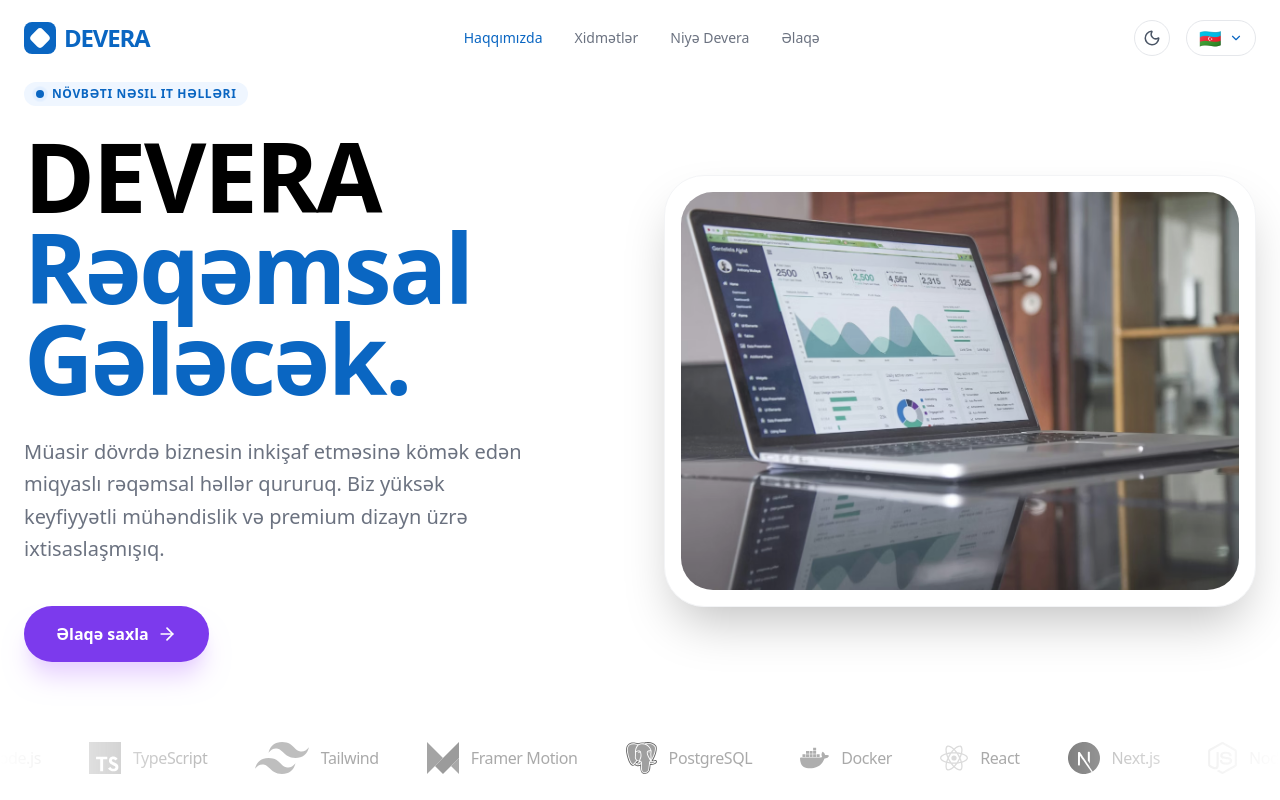
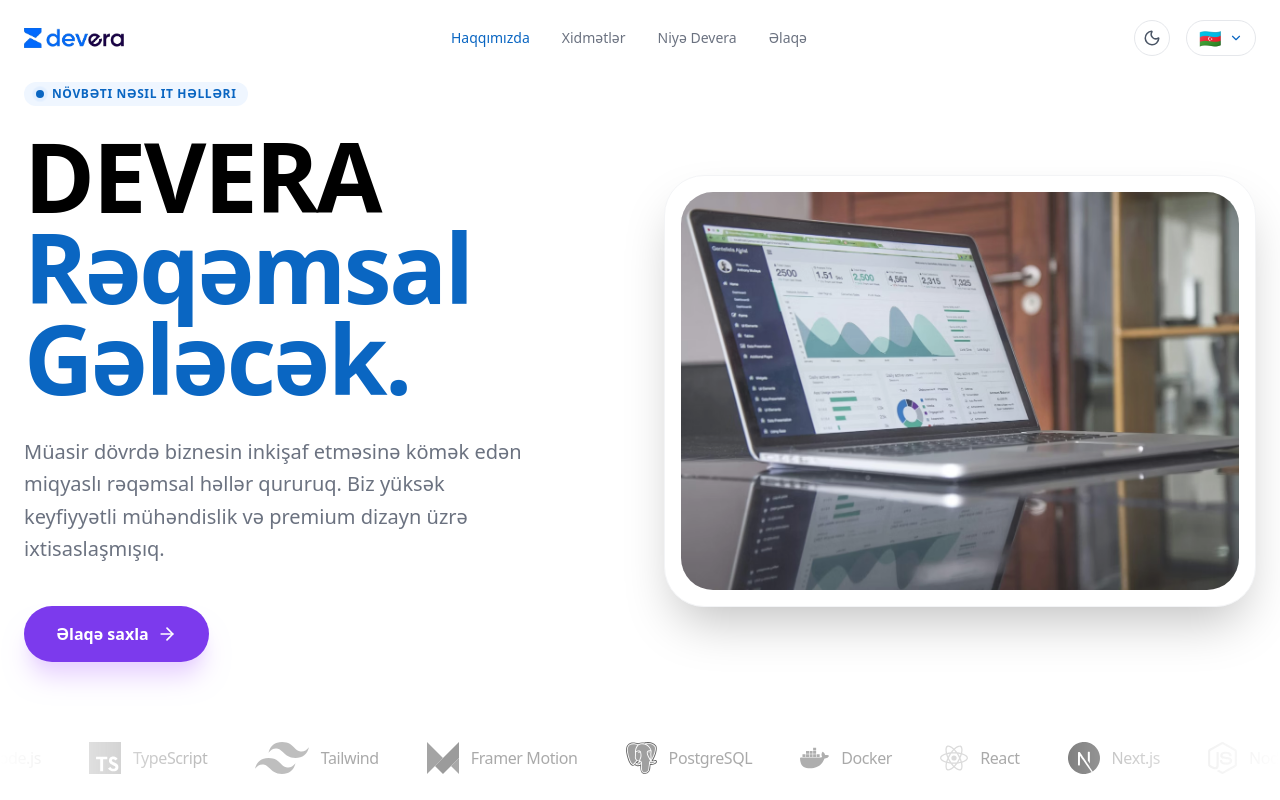
Before and after one commit to NizamSixmetov/devera_webfrontend, a React (Vite) app: page / in a window 1280 px wide. Shown: the top 800 px of the page. Built offline with nearby package versions, Linux system fonts and the light colour scheme.

Commit message:
Implement dynamic logo rendering in Header component based on theme

```diff
--- a/src/Components/Header.tsx
+++ b/src/Components/Header.tsx
@@ -123,10 +123,19 @@ export default function Header() {
           onClick={(e) => scrollToSection(e, "hero")}
           className="text-2xl font-bold tracking-tighter text-[#0A66C2] dark:text-white flex items-center gap-2 shrink-0"
         >
-          <div className="w-8 h-8 bg-[#0A66C2] dark:bg-blue-600 rounded-lg flex items-center justify-center shrink-0">
-            <div className="w-4 h-4 bg-white rounded-sm rotate-45" />
-          </div>
-          DEVERA
+          {theme === "dark" ? (
+            <img
+              src="/logos/devera-dark-logo.png"
+              alt="Devera Dark Logo"
+              className="w-[100px]"
+            />
+          ) : (
+            <img
+              src="/logos/devera-light-logo.png"
+              alt="Devera Light Logo"
+              className="w-[100px]"
+            />
+          )}
         </a>
 
         {/* Desktop Nav */}
```
